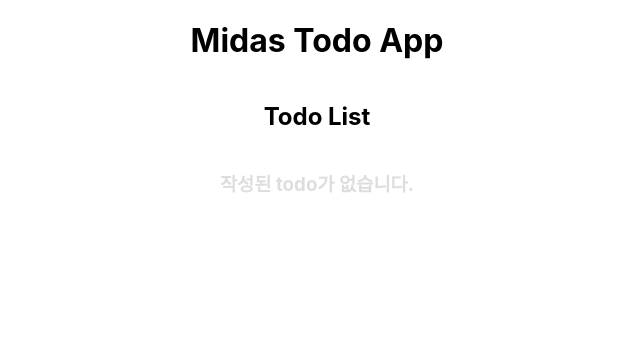
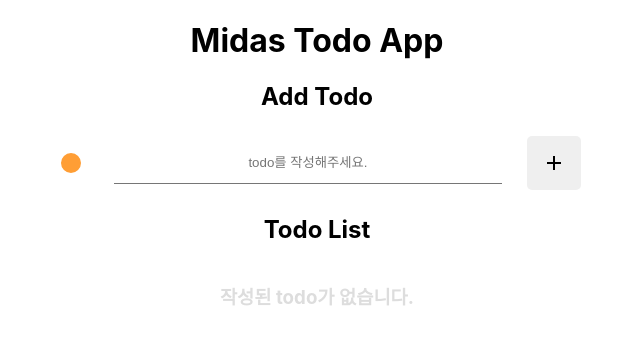
Before and after one commit to okdongdong/midas-todo-app, a React (Create React App) app: page / in a window 1280 px wide. Shown: the top 344 px of the page, without its empty margins (323-963 px from the left). Built offline with nearby package versions, Linux system fonts and the light colour scheme.

Commit message:
feat: AddTodo 구현
- todo 추가 기능 구현

```diff
--- a/src/App.tsx
+++ b/src/App.tsx
@@ -2,12 +2,14 @@ import React from 'react';
 import TodoList from './components/TodoList';
 import './App.css';
 import styled from 'styled-components';
+import AddTodo from './components/AddTodo';
 
 function App() {
   return (
     <div className="App">
       <AppContainer>
         <h1>Midas Todo App</h1>
+        <AddTodo />
         <TodoList />
       </AppContainer>
     </div>
--- /dev/null
+++ b/src/components/AddTodo.tsx
@@ -0,0 +1,85 @@
+import React, { useState } from 'react';
+import styled from 'styled-components';
+import TodoStore from '../stores/TodoStore';
+import { BOX_COLORS } from './TodoItem';
+
+const AddTodo = () => {
+  const { addTodo } = TodoStore;
+
+  const [newTodo, setNewTodo] = useState<string>('');
+  const [colorIndex, setColorIndex] = useState<number>(3);
+  const [isOpen, setIsOpen] = useState<boolean>(false);
+
+  const onSubmitHandler = (e: React.FormEvent<HTMLFormElement>) => {
+    e.preventDefault();
+
+    if (!newTodo) return;
+
+    addTodo({ content: newTodo, checked: false, colorIndex });
+    setNewTodo('');
+  };
+
+  return (
+    <>
+      <h2>Add Todo</h2>
+      <Form onSubmit={onSubmitHandler}>
+        <ColorItem backgroundColor={BOX_COLORS[colorIndex]} onClick={() => setIsOpen((prev) => !prev)} />
+        <Input type="text" value={newTodo} onChange={(e) => setNewTodo(e.target.value)} placeholder="todo를 작성해주세요." />
+        <Button>
+          <Icon className="material-symbols-outlined">add</Icon>
+        </Button>
+      </Form>
+      <Palette open={isOpen}>
+        {BOX_COLORS.map((color, index) => (
+          <ColorItem key={index} selected={index === colorIndex} backgroundColor={color} onClick={() => setColorIndex(index)} />
+        ))}
+      </Palette>
+    </>
+  );
+};
+
+export default AddTodo;
+
+const Form = styled.form`
+  display: flex;
+  justify-content: center;
+  align-items: center;
+`;
+
+const Input = styled.input`
+  width: 30%;
+  height: 40px;
+  border-width: 0 0 1px 0;
+  margin: 0 20px;
+  text-align: center;
+`;
+
+const Button = styled.button`
+  border: none;
+  border-radius: 5px;
+  padding: 5px;
+  margin: 5px;
+  height: 100%;
+  align-items: center;
+  justify-content: center;
+  display: flex;
+`;
+
+const Palette = styled.div<{ open: boolean }>`
+  display: ${(props) => (props.open ? `flex` : `none`)};
+  justify-content: center;
+`;
+
+const ColorItem = styled.div<{ selected?: boolean; backgroundColor: string }>`
+  width: 20px;
+  height: 20px;
+  margin: 10px;
+  border-radius: 100%;
+  border: 3px ${(props) => (props.selected ? `#2f2` : `#fff`)} solid;
+  background-color: ${(props) => props.backgroundColor};
+`;
+
+const Icon = styled.span`
+  padding: 5px;
+  margin: 5px;
+`;
```
